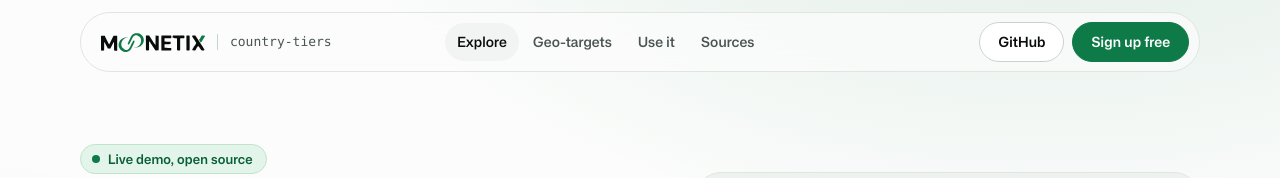
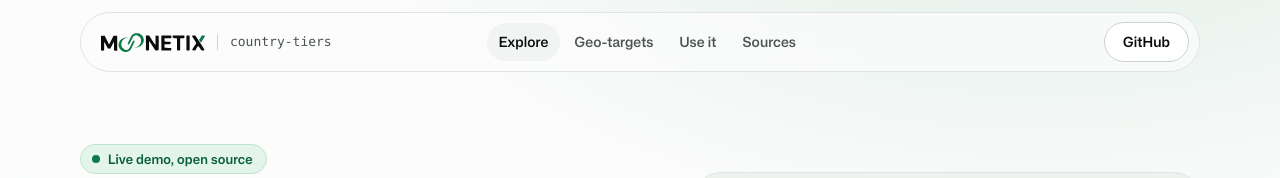
Before and after one commit to moonetix/country-tiers, a website: page site/index.html in a window 1280 px wide. Shown: the top 178 px of the page. Drawn offline with Linux system fonts and the light colour scheme; files whose address does not match are found by name.

Commit message:
Remove the sign-up button from the demo header

```diff
--- a/site/base.css
+++ b/site/base.css
@@ -95,4 +95,4 @@ th{font-size:13px;color:var(--muted);font-weight:600}
 @keyframes rise{from{opacity:0;transform:translateY(14px)}to{opacity:1;transform:none}}
 
 @media (max-width:1020px){.band{grid-template-columns:minmax(0,1fr)}.top .secnav{display:none}.hero{grid-template-columns:minmax(0,1fr);gap:36px;padding:48px 0 12px}}
-@media (max-width:640px){.wrap{padding:0 16px}.top{padding-top:8px}.top .wrap{min-height:54px;padding:6px 8px 6px 14px;gap:8px}.brand .wm{height:17px}.brand small{display:none}.top .actions .btn:not(.primary){display:none}.hero{padding:36px 0 8px}.hero h1{font-size:clamp(34px,10vw,44px)}.hero-copy>p:not(.eyebrow){font-size:17px}.card{padding:16px}.band{grid-template-columns:minmax(0,1fr);border-radius:22px}.sec-head{margin-bottom:20px}}
+@media (max-width:640px){.wrap{padding:0 16px}.top{padding-top:8px}.top .wrap{min-height:54px;padding:6px 8px 6px 14px;gap:8px}.brand .wm{height:17px}.brand small{display:none}.hero{padding:36px 0 8px}.hero h1{font-size:clamp(34px,10vw,44px)}.hero-copy>p:not(.eyebrow){font-size:17px}.card{padding:16px}.band{grid-template-columns:minmax(0,1fr);border-radius:22px}.sec-head{margin-bottom:20px}}
--- a/site/index.html
+++ b/site/index.html
@@ -28,7 +28,6 @@
     </nav>
     <div class="actions">
       <a class="btn pill" href="https://github.com/moonetix/country-tiers">GitHub</a>
-      <a class="btn primary pill" href="https://moonetix.com/register?from=github-pages-country-tiers">Sign up free</a>
     </div>
   </div>
 </header>
```
